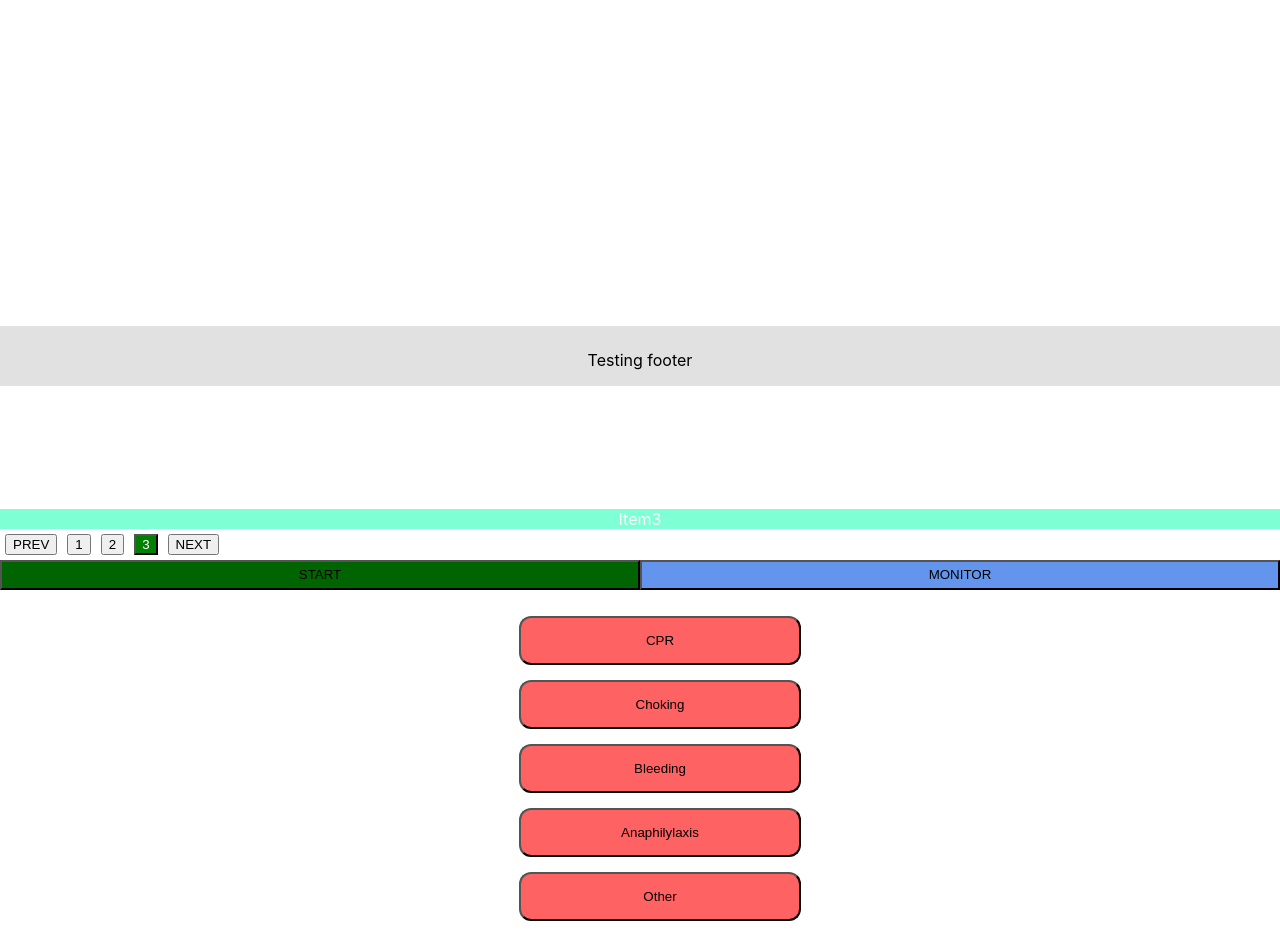
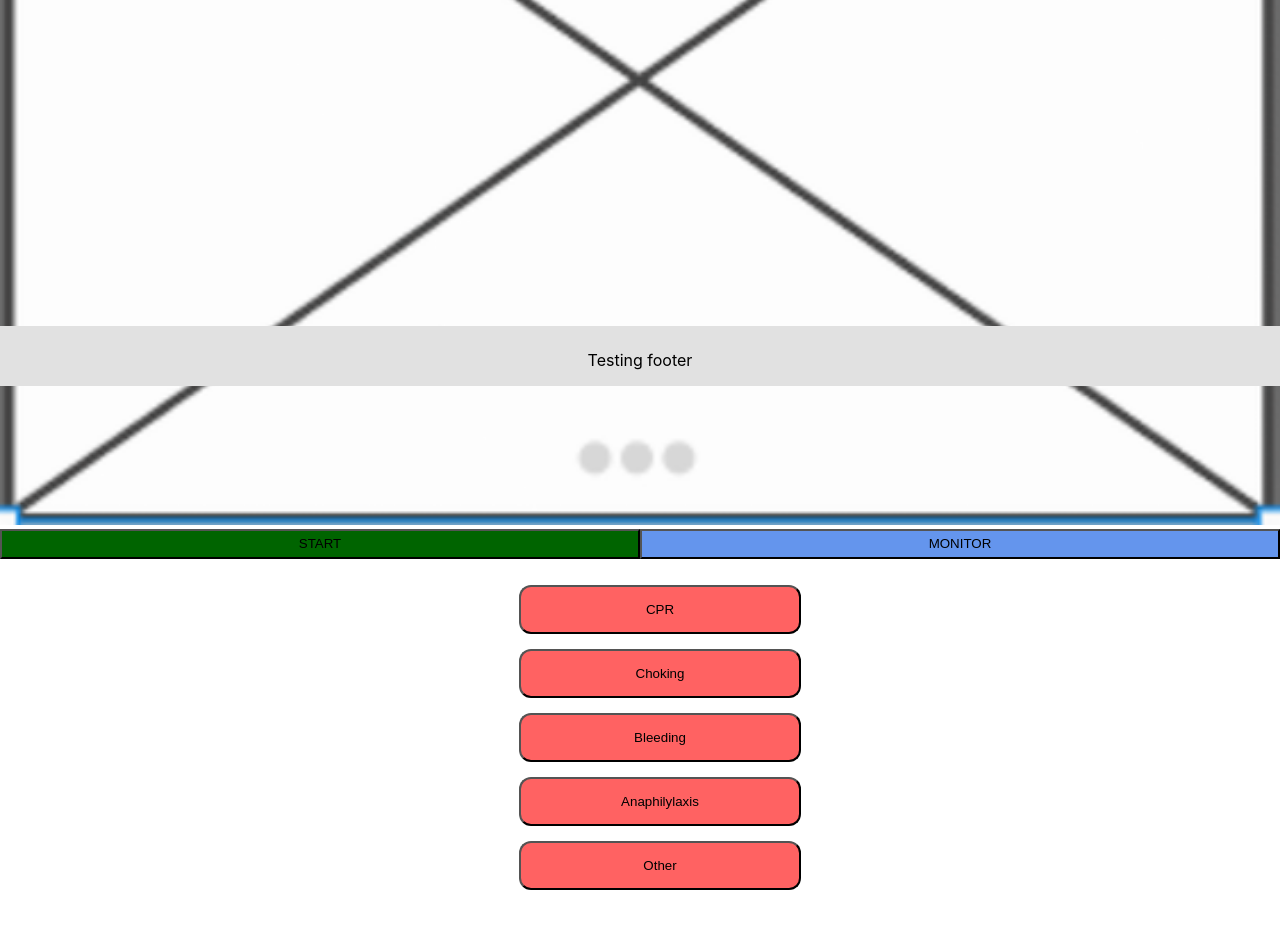
Before and after one commit to WesleyMatthee/kiss-react, a React (Create React App) app: page / in a window 1280 px wide. Shown: the part 414-1366 px from the top of the page. After the commit the page ends 1335 px from the top, so only its background shows below. Built offline with nearby package versions, Linux system fonts and the light colour scheme.

Commit message:
fixing carousel images and clear carousel buttons

```diff
--- a/src/components/Carousel.jsx
+++ b/src/components/Carousel.jsx
@@ -43,7 +43,7 @@ const Carousel = ({ children }) => {
                     return React.cloneElement(child, { width: "100%" });
                 })}
             </div>
-            <div className='indicators'>
+            {/* <div className='indicators'>
                 <button onClick={() => { updateIndex(activeIndex - 1) }}>PREV</button>
                 {React.Children.map(children, (child, index) => {
                     return (
@@ -51,7 +51,7 @@ const Carousel = ({ children }) => {
                         )
                 })}
                 <button onClick={() => { updateIndex(activeIndex + 1) }}>NEXT</button>
-            </div>
+            </div> */}
         </div>
     )
 }
--- a/src/components/root.jsx
+++ b/src/components/root.jsx
@@ -16,8 +16,8 @@ const navigate = useNavigate();
     <div className='carousel-wrapper'>
     <Carousel>
       <CarouselItem><img className='carousel-img' src='/images/Proxy-IMG.png'/></CarouselItem>
-      <CarouselItem>Item2</CarouselItem>
-      <CarouselItem>Item3</CarouselItem>
+      <CarouselItem><img className='carousel-img' src='/images/Proxy-IMG.png'/></CarouselItem>
+      <CarouselItem><img className='carousel-img' src='/images/Proxy-IMG.png'/></CarouselItem>
     </Carousel>
     </div>
 
```
